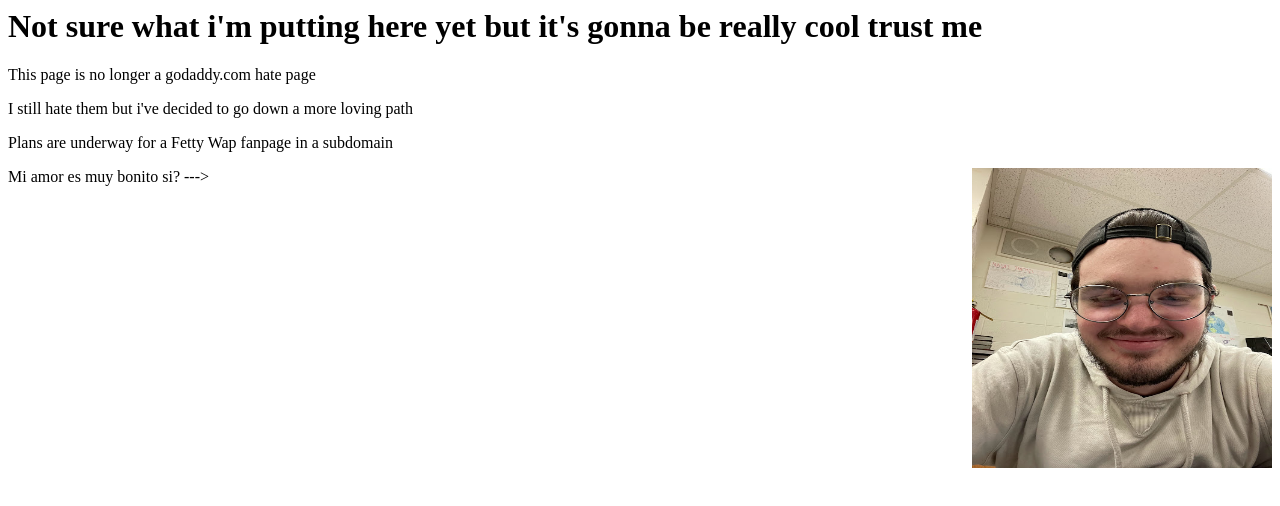
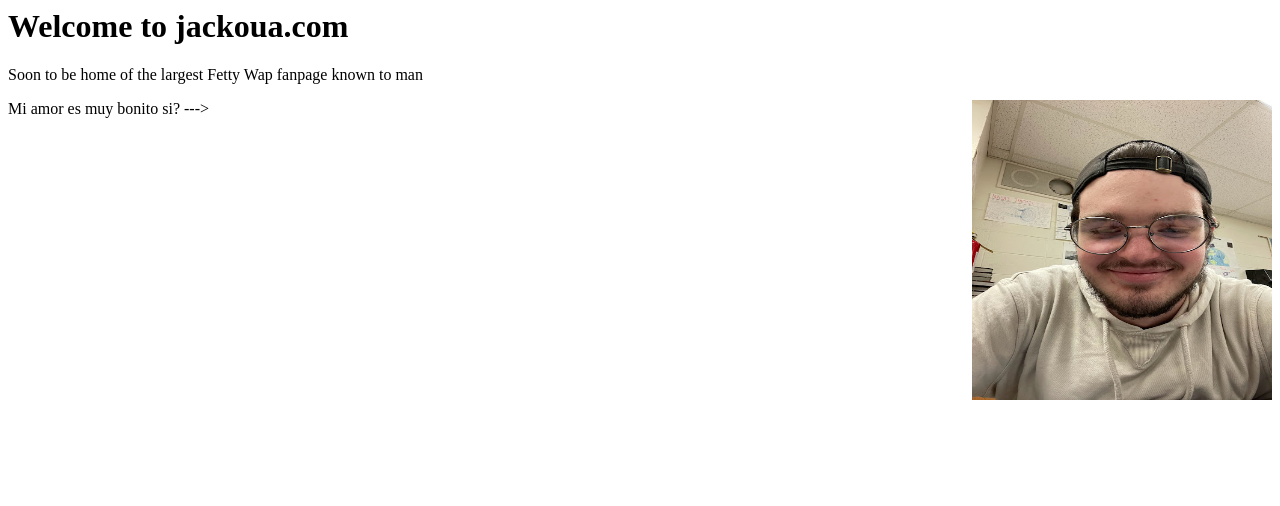
Before and after one commit to Jackoua/Jackoua.github.io, a plain HTML site: page index.html in a window 1280 px wide. Drawn offline with Linux system fonts and the light colour scheme.

Commit message:
Update index.html

```diff
--- a/index.html
+++ b/index.html
@@ -2,18 +2,19 @@
 <html>
     <head>
         <title>The J-Zone</title>
-        <link rel="stylesheet" href="jackoua.css">
+            <link rel="stylesheet" href="jackoua.css">
+        <link rel="stylesheet" src="//normalize-css.googlecode.com/svn/trunk/normalize.css" />
+        <link rel="icon" href="highcat.jpg" type="image/icon type">
         <meta charset="UTF-8">
         <meta name="description" content="Welcome to the J-Zone">
         <meta name="author" content="Jackoua"
 </header>
 <body>
-    <div class="mainmessage">
-            <h1>Not sure what i'm putting here yet but it's gonna be really cool trust me</h1>
-            <p>This page is no longer a godaddy.com hate page</p>
-            <p>I still hate them but i've decided to go down a more loving path</p>
-            <p>Plans are underway for a Fetty Wap fanpage in a subdomain</p>
-            <p><img src="miamor.jpg" alt="Mi amor" style="float:right;width:300px;height:300px;">Mi amor es muy bonito si? ---></p>
+    <div id="mainmessage">
+        <h1>Welcome to jackoua.com</h1>
+        <p>Soon to be home of the largest Fetty Wap fanpage known to man</p>
+            <p><img src="miamor.jpg" alt="Mi amor" style="float:right;width:300px;height:300px;">Mi amor es muy bonito si? --->
     </div>
+    <!-- Not sure how to position this yet but I set the margins to 250px and that sort of works, ill change it later -->
         </body>
         </html>
```
